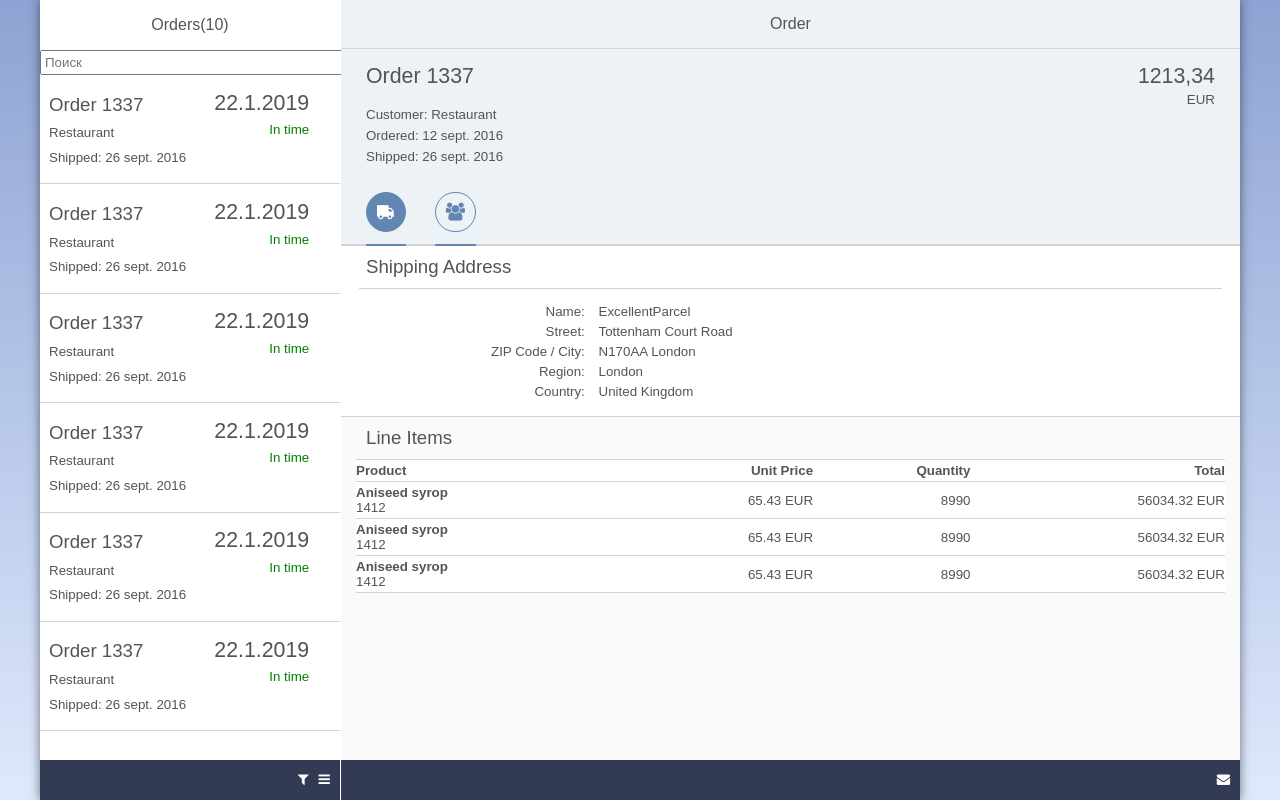
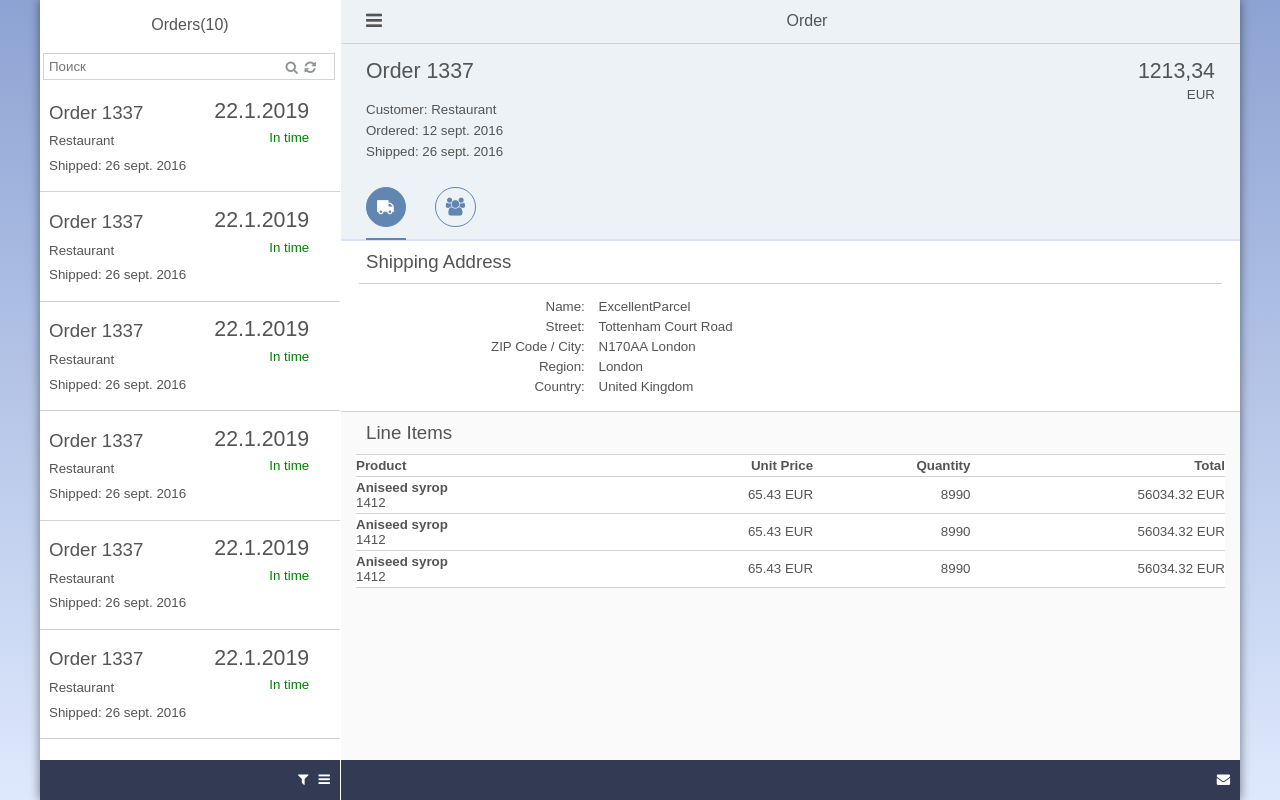
Before and after one commit to VladimirGitsarev/LeverX-Courses, a plain HTML site: page index.html in a window 1280 px wide. Drawn offline with Linux system fonts and the light colour scheme.

Commit message:
Fix & Add Content

```diff
--- a/index.html
+++ b/index.html
@@ -16,6 +16,13 @@
                 <div class="search">
                     <form>
                         <input type="text" placeholder="Поиск">
+                        <button>
+                            <i class="fa fa-refresh"></i>
+                        </button>
+                        <button>
+                            <i class="fa fa-search"></i>
+                        </button>
+
                     </form>
                  </div>
 
@@ -93,7 +100,10 @@
                 </footer>
             </div>
             <div class="info">
-                <header><p>Order</p></header>
+                <header>
+                    <div class="bars"><i class="fa fa-bars"></i></div>
+                    <div class="head">Order</div>
+                </header>
                 <div class="content">
                     <div class="order-info">
                         <div class="left">
@@ -101,9 +111,9 @@
                             <br><p class="customer">Customer: Restaurant</p>
                             <p class = "ordered">Ordered: 12 sept. 2016</p>
                             <p class="shipped">Shipped: 26 sept. 2016</p>
-                            <div class="icon-container"><i class="fa fa-truck fa-flip-horizontal chosen-icon"></i></div>
-                            <div class="icon-container"><i class="fa fa-users unchosen-icon"></i></div>
-                            </div>
+                            <div class="icon-container chosen-container"><i class="fa fa-truck fa-flip-horizontal chosen-icon"></i></div>
+                            <div class="icon-container unchosen-container"><i class="fa fa-users unchosen-icon"></i></div>
+                        </div>
                         <div class="right">
                             <p class="price"> 1213,34</p>
                             <p class="eur">EUR</p>
--- a/style.css
+++ b/style.css
@@ -26,9 +26,6 @@ body{
 }
 .leftbar{
     display: none;
-    flex-direction: column;
-    background-color:white;
-    border-right: 1px solid white;
 }
 
 .orders{
@@ -75,31 +72,66 @@ body{
 }
 
 .search{
-    padding: 0% 0%;
+    padding: 3px;
+    width: 100%;
+}
+.search form{
+    display: inline-block;
+    position:relative;
+    width: 280px;
+
+}
+.search form input{
+    width: 100%;
+    padding: 5px;
+    border: 1px solid lightgrey;
 }
 
-.search form input{
-    justify-self: auto;
-    width: 100%;
-    padding: 3px;
+.search button{
+    background: transparent;
+    border: 0;
+    position: absolute;
+    top: 0%;
+    right: 0%;
+    padding: 7px;
+    color: #8f9499;
+}
+
+.search button:last-child{
+    padding-right: 25px;
 }
 
 .info{
-    width: 75%;
+    width: 100%;
     display: flex;
     flex-direction: column;
     height: 100vh;
 }
 
+.info header{
+    display: flex;
+    flex-direction: row;
+    align-items: center;
+}
+
+.info .bars{
+    font-size: 14pt;
+    padding-left: 25px;
+    margin-right: 45%;
+}
+
+.info .head{
+    justify-self: center;
+}
+
 .info .icon-container{
     margin-left: 25px;
     margin-top: 25px;
-    border-bottom: 2px  #6186b1 solid;
-    padding-bottom: 12px;
+    padding-bottom: 6%;
 }
 
 
-.info div i{
+.info .order-info div i{
     border: 1px #6186b1 solid;
     border-radius: 150px;
     padding: 10px;
@@ -117,6 +149,13 @@ body{
     background-color: transparent;
 }
 
+.chosen-container{
+    border-bottom: 2px  #6186b1 solid;
+}
+
+.unchosen .container{
+    border-bottom: 0;
+}
 .info header p{
     padding: 15px;
     margin: 0%;
@@ -167,7 +206,7 @@ footer i{
     flex-direction: row;
     background-color: #ecf2f5;
     min-height: 195px;
-    border-bottom: 2px solid lightgray;
+    border-bottom: 2px solid #d7e1ff;
     justify-content: space-between;
 }
 
@@ -298,11 +337,12 @@ table td, th{
         flex-direction: row;
         width: 1200px;
      }
-     .container .leftbar{
+     .leftbar{
          min-width: 300px;
          display: flex;
          flex-direction: column;
          background-color:white;
          height: 100vh;
+          border-right: 1px solid white;
      }
  }
```
